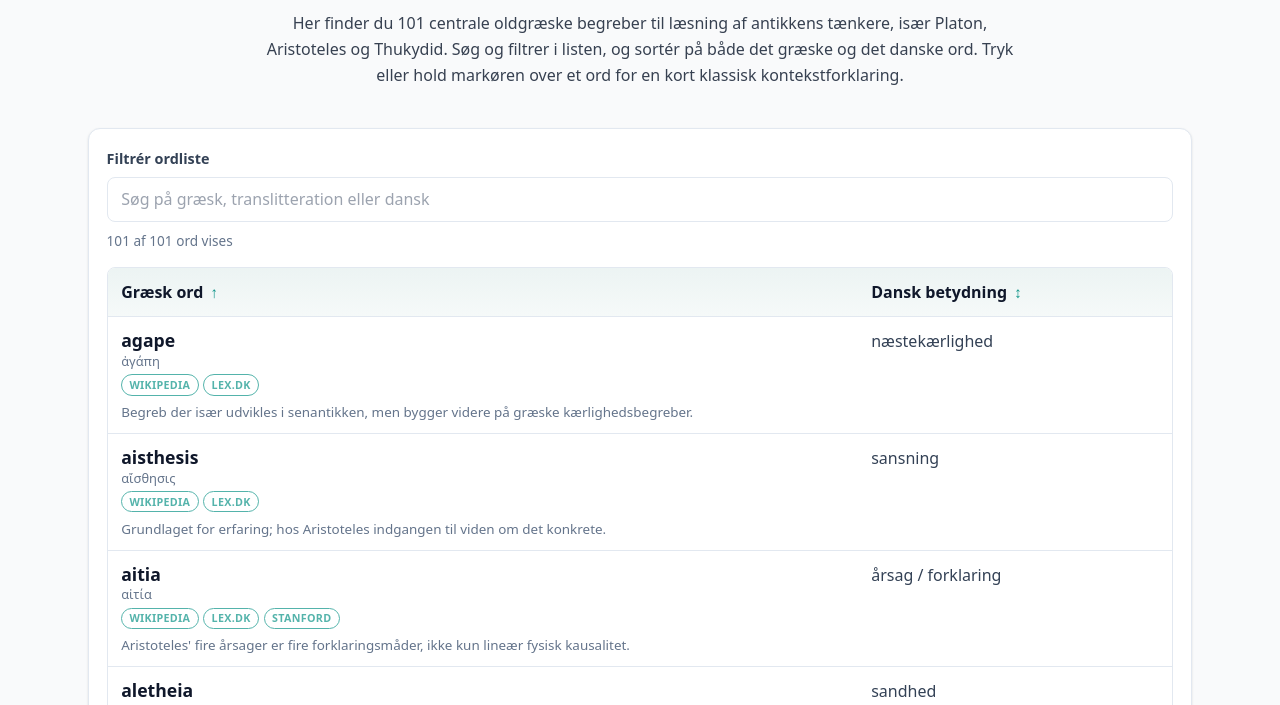
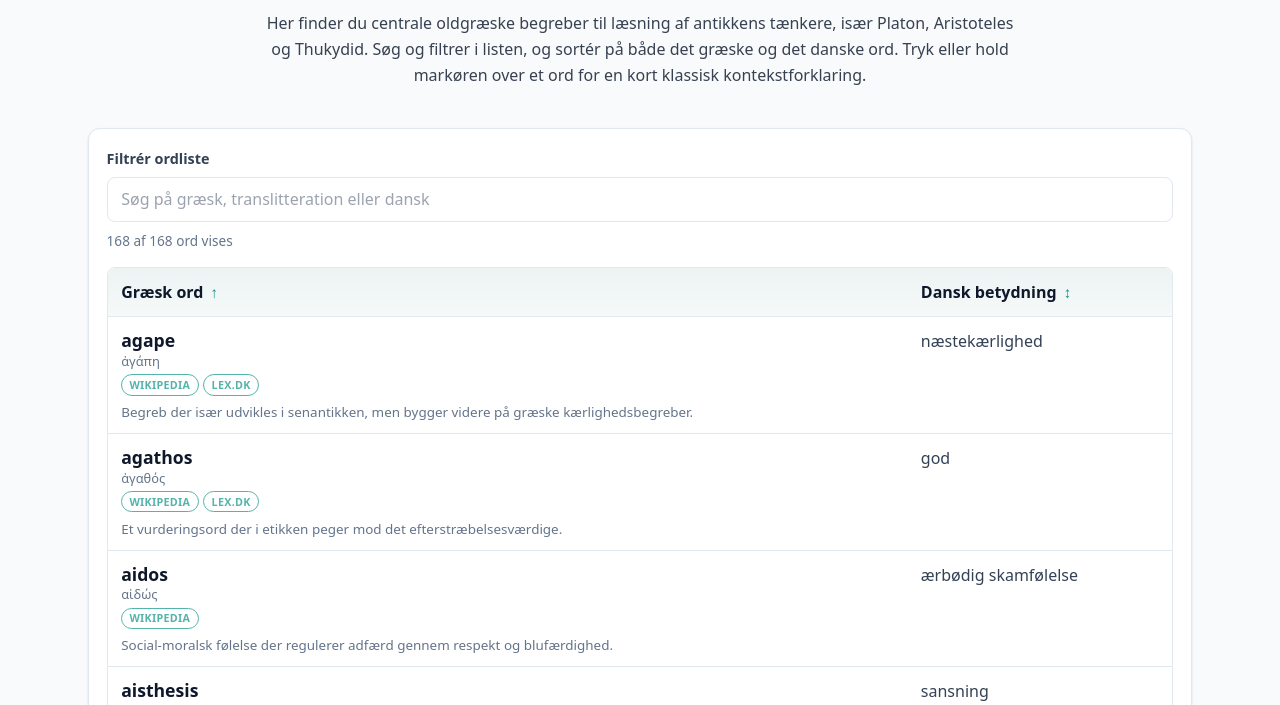
Before and after one commit to steentj/sofrosyne.dk, a plain HTML site: page ordliste.html in a window 1280 px wide. Shown: the part 247-952 px from the top of the page. Drawn offline with nearby package versions, Linux system fonts and the light colour scheme; a web font is replaced by a local one.

Commit message:
Fix: include all glossary entries in baseRows; remove artificial slice limit
Previously GLOSSARY_TERMS.slice(0, 101) meant zōon (at index 167) and
66 other entries were never shown and could not be found via search.
Remove the slice so all 168 entries are always included in baseRows.
Also remove the now-stale hardcoded count from the page description.

Co-authored-by: Copilot <223556219+Copilot@users.noreply.github.com>

```diff
--- a/ordliste.html
+++ b/ordliste.html
@@ -52,7 +52,7 @@
         <section class="mb-10 text-center">
             <h1 class="text-5xl font-bold text-teal-600 mb-5 animate-fadeIn">Oldgræske Begreber</h1>
             <p class="text-gray-700 max-w-3xl mx-auto leading-relaxed">
-                Her finder du 101 centrale oldgræske begreber til læsning af antikkens tænkere, især Platon,
+                Her finder du centrale oldgræske begreber til læsning af antikkens tænkere, især Platon,
                 Aristoteles og Thukydid. Søg og filtrer i listen, og sortér på både det græske og det danske ord.
                 Tryk eller hold markøren over et ord for en kort klassisk kontekstforklaring.
             </p>
--- a/ordliste.js
+++ b/ordliste.js
@@ -1862,7 +1862,7 @@ const state = {
   sortDirection: "asc"
 };
 
-const baseRows = GLOSSARY_TERMS.slice(0, 101).map((item, index) => ({ ...item, index }));
+const baseRows = GLOSSARY_TERMS.map((item, index) => ({ ...item, index }));
 
 function normalizeText(value) {
   return value
```
